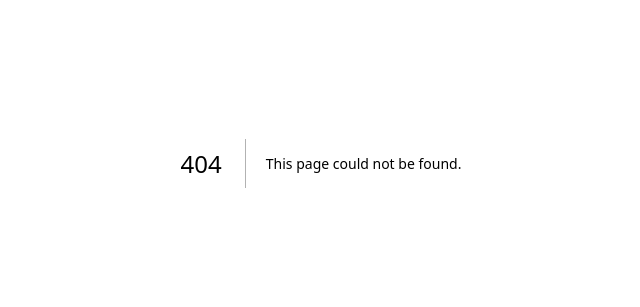
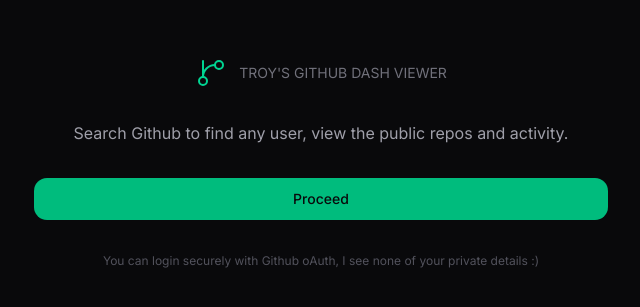
Before and after one commit to Graduate-Program-26/React-Assessment-Troy, a Next.js app: page / in a window 1280 px wide. Before the commit this address had no page. Shown: the part 237-544 px from the top of the page, without its empty margins (319-959 px from the left). Built offline with nearby package versions, Linux system fonts and the light colour scheme.

Commit message:
feat: landing page v1 and changed middleware protections

```diff
--- /dev/null
+++ b/src/app/page.tsx
@@ -0,0 +1,40 @@
+import Link from "next/link";
+import { Button } from "@/components/shadcn/button";
+import { GitBranch } from "lucide-react";
+
+export default function Page() {
+    return (
+        <main className="min-h-screen bg-zinc-950 text-white flex flex-col items-center justify-center px-4">
+            <div className="max-w-xl w-full flex flex-col items-center gap-8 text-center">
+                <div className="flex items-center gap-3">
+                    <GitBranch
+                        className="w-8 h-8 text-emerald-400"
+                        strokeWidth={1.5}
+                    />
+                    <span className="text-sm text-zinc-500 uppercase">
+                        Troy's Github Dash Viewer
+                    </span>
+                </div>
+
+                <div className="flex flex-col gap-3">
+                    <p className="text-zinc-400 text-base">
+                        Search Github to find any user, view the public repos
+                        and activity.
+                    </p>
+                </div>
+
+                <Button
+                    asChild
+                    className="w-full bg-emerald-500 hover:bg-emerald-400 text-zinc-950 font-medium rounded-xl h-11"
+                >
+                    <Link href="/login">Proceed</Link>
+                </Button>
+
+                <p className="text-xs text-zinc-600">
+                    You can login securely with Github oAuth, I see none of your
+                    private details :)
+                </p>
+            </div>
+        </main>
+    );
+}
--- a/src/proxy.ts
+++ b/src/proxy.ts
@@ -9,9 +9,12 @@
     const login = user?.login;
 
     if (isRoot) {
-        return NextResponse.redirect(
-            new URL(isLoggedIn ? `/dashboard/` : "/login", req.url),
-        );
+        if (isLoggedIn) {
+            return NextResponse.redirect(
+                new URL(`/dashboard/${login}`, req.url),
+            );
+        }
+        return NextResponse.next();
     }
 
     if (!isLoggedIn && !isLoginPage) {
```
